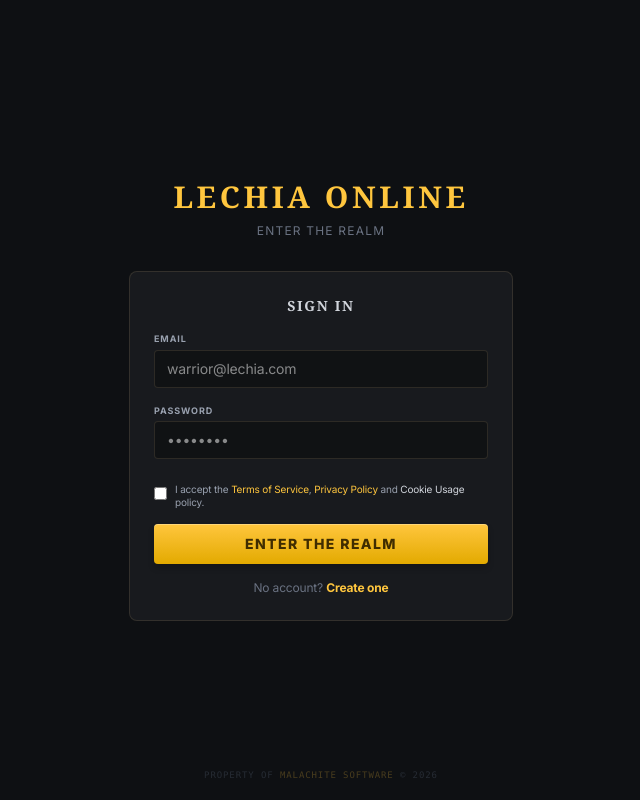
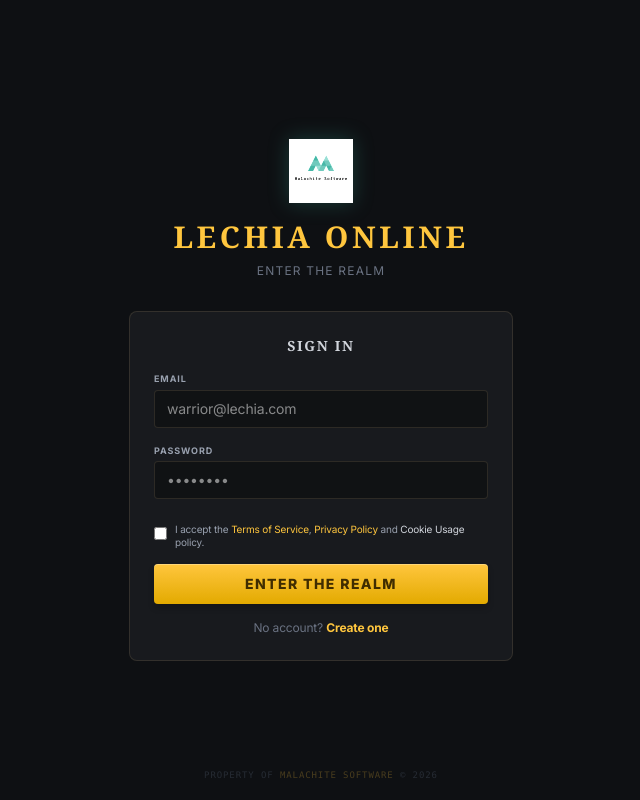
Before and after one commit to Molczifootball/my-game-xx, a Next.js app: page /login in a window 1280 px wide. Shown: the whole page, without its empty margins (319-959 px from the left). Built offline with nearby package versions, Linux system fonts and the light colour scheme; no server answers.

Commit message:
feat: integrate Malachite Software logo into login, register, and legal pages

```diff
--- a/src/app/login/page.tsx
+++ b/src/app/login/page.tsx
@@ -37,6 +37,11 @@
     <div className="flex-1 flex items-center justify-center bg-surface-dim p-4">
       <div className="w-full max-w-sm">
         <div className="text-center mb-8">
+          <img
+            src="/images/malachite_logo.png"
+            alt="Malachite Software Logo"
+            className="w-16 h-16 mx-auto mb-4 object-contain brightness-110 drop-shadow-[0_0_10px_rgba(45,160,140,0.3)]"
+          />
           <h1 className="text-3xl text-primary font-bold medieval-font tracking-widest mb-2">Lechia Online</h1>
           <p className="text-gray-500 text-xs uppercase tracking-widest">Enter the Realm</p>
         </div>
--- a/src/app/privacy/page.tsx
+++ b/src/app/privacy/page.tsx
@@ -7,12 +7,19 @@
     <div className="min-h-screen bg-surface-dim p-4 md:p-8 flex flex-col items-center">
       <div className="max-w-3xl w-full glass-panel border border-outline-variant p-6 md:p-10 rounded-xl space-y-6">
         <div className="mb-8 border-b border-outline-variant pb-6">
-          <div className="flex justify-between items-start">
-            <div>
-              <h1 className="text-2xl md:text-3xl text-primary font-bold medieval-font tracking-[0.2em] uppercase">Privacy Policy</h1>
-              <p className="text-gray-500 text-[10px] mt-2 font-mono uppercase tracking-widest">Effective Date: April 13, 2026</p>
+          <div className="flex justify-between items-center gap-4">
+            <div className="flex items-center gap-4">
+              <img
+                src="/images/malachite_logo.png"
+                alt="Malachite Logo"
+                className="w-12 h-12 object-contain"
+              />
+              <div>
+                <h1 className="text-2xl md:text-3xl text-primary font-bold medieval-font tracking-[0.2em] uppercase">Privacy Policy</h1>
+                <p className="text-gray-500 text-[10px] mt-1 font-mono uppercase tracking-widest">Effective Date: April 13, 2026</p>
+              </div>
             </div>
-            <div className="text-right">
+            <div className="hidden md:block text-right">
               <span className="text-[10px] text-primary/40 font-mono uppercase tracking-widest border border-primary/20 px-2 py-1 rounded">Malachite Software</span>
             </div>
           </div>
--- a/src/app/register/page.tsx
+++ b/src/app/register/page.tsx
@@ -58,6 +58,11 @@
     <div className="flex-1 flex items-center justify-center bg-surface-dim p-4">
       <div className="w-full max-w-sm">
         <div className="text-center mb-8">
+          <img
+            src="/images/malachite_logo.png"
+            alt="Malachite Software Logo"
+            className="w-16 h-16 mx-auto mb-4 object-contain brightness-110 drop-shadow-[0_0_10px_rgba(45,160,140,0.3)]"
+          />
           <h1 className="text-3xl text-primary font-bold medieval-font tracking-widest mb-2">Lechia Online</h1>
           <p className="text-gray-500 text-xs uppercase tracking-widest">Forge Your Dynasty</p>
         </div>
--- a/src/app/terms/page.tsx
+++ b/src/app/terms/page.tsx
@@ -7,12 +7,19 @@
     <div className="min-h-screen bg-surface-dim p-4 md:p-8 flex flex-col items-center">
       <div className="max-w-3xl w-full glass-panel border border-outline-variant p-6 md:p-10 rounded-xl space-y-6">
         <div className="mb-8 border-b border-outline-variant pb-6">
-          <div className="flex justify-between items-start">
-            <div>
-              <h1 className="text-2xl md:text-3xl text-primary font-bold medieval-font tracking-[0.2em] uppercase">Terms of Service</h1>
-              <p className="text-gray-500 text-[10px] mt-2 font-mono uppercase tracking-widest">Effective Date: April 13, 2026</p>
+          <div className="flex justify-between items-center gap-4">
+            <div className="flex items-center gap-4">
+              <img
+                src="/images/malachite_logo.png"
+                alt="Malachite Logo"
+                className="w-12 h-12 object-contain"
+              />
+              <div>
+                <h1 className="text-2xl md:text-3xl text-primary font-bold medieval-font tracking-[0.2em] uppercase">Terms of Service</h1>
+                <p className="text-gray-500 text-[10px] mt-1 font-mono uppercase tracking-widest">Effective Date: April 13, 2026</p>
+              </div>
             </div>
-            <div className="text-right">
+            <div className="hidden md:block text-right">
               <span className="text-[10px] text-primary/40 font-mono uppercase tracking-widest border border-primary/20 px-2 py-1 rounded">Malachite Software</span>
             </div>
           </div>
```
Also changed, not shown: public/images/malachite_logo.png (added).
